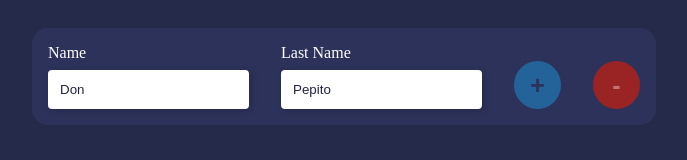
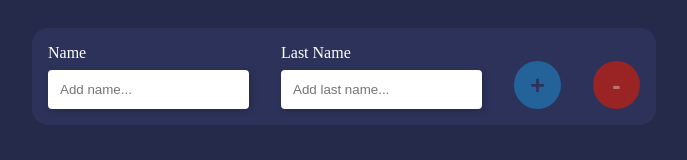
Before and after one commit to RodriOrozco/Angular-ListOfPersons, an Angular app: page /personas/1 in a window 1280 px wide. Shown: the part 140-300 px from the top of the page, without its empty margins (296-983 px from the left). Built offline with nearby package versions, Linux system fonts and the light colour scheme.

Commit message:
query params used and added route service

```diff
--- a/src/app/personas/formulario/formulario.component.ts
+++ b/src/app/personas/formulario/formulario.component.ts
@@ -15,6 +15,8 @@ export class FormularioComponent implements OnInit {
   nameInput: string = '';
   lastNameInput: string = '';
   index!: number;
+  modeEdition!: number;
+
   // @Output() personCreated = new EventEmitter<Persona>();
 
   // constructor(private LogginService:LoggingService){}
@@ -30,7 +32,9 @@ export class FormularioComponent implements OnInit {
 
   ngOnInit(): void {
     this.index = this.route.snapshot.params['id'];
-    if (this.index) {
+    this.modeEdition = +this.route.snapshot.queryParams['modeEdition'];
+
+    if (this.modeEdition !== null && this.modeEdition === 1) {
       let person: Persona = this.PersonsService.findPerson(this.index);
       this.nameInput = person.name;
       this.lastNameInput = person.lastName;
@@ -49,7 +53,7 @@ export class FormularioComponent implements OnInit {
 
   savePerson = () => {
     let newPersonAdded = new Persona(this.nameInput, this.lastNameInput);
-    if (this.index) {
+    if (this.modeEdition !== null && this.modeEdition === 1) {
       this.PersonsService.editPerson(this.index, newPersonAdded);
       this.router.navigate(['personas']);
     } else {
--- a/src/app/personas/persona/persona.component.html
+++ b/src/app/personas/persona/persona.component.html
@@ -1,6 +1,6 @@
 <div class="persons-container">
   <ul class="persons-container__text">
-    <li [routerLink]="['/personas', index]">
+    <li [routerLink]="['/personas', index]" [queryParams]="{ modeEdition: 1 }">
       {{ person.name }} {{ person.lastName }}
     </li>
   </ul>
```
